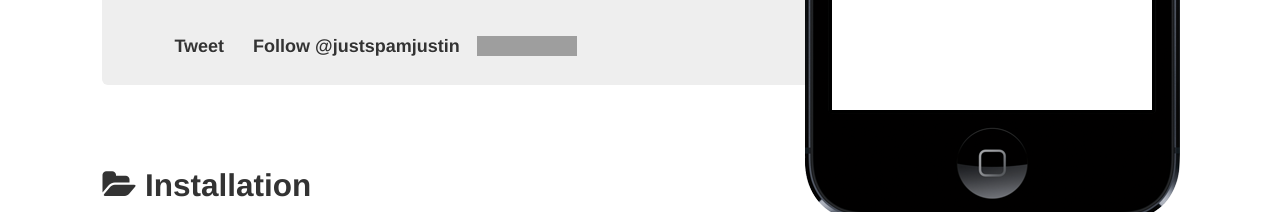
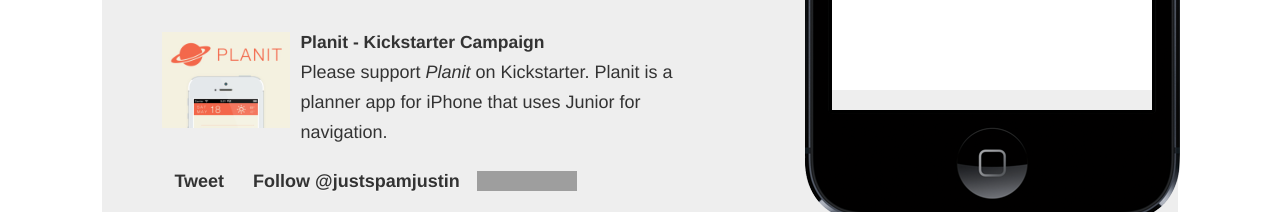
Before and after one commit to justspamjustin/junior, a plain HTML site: page index.html in a window 1280 px wide. Shown: the part 585-797 px from the top of the page. Drawn offline with Linux system fonts and the light colour scheme; grey boxes are pictures that could not be loaded; a script that the page names is missing.

Commit message:
Add Planit kickstarter

```diff
--- a/index.html
+++ b/index.html
@@ -50,6 +50,15 @@
             <li>Try loading this page on a mobile phone or try our "simulator" to the right.</li>
         </ul>
         <a href="https://github.com/justspamjustin/junior/archive/master.zip" class="btn btn-success btn-large">Download <i class="icon-download-alt"></i></a>
+          <div class="media planit-kickstarter" style="cursor:pointer;" onclick="window.location.href='http://www.kickstarter.com/projects/1159933420/planit-day-planning-so-simple-even-your-mom-will-u';">
+              <a class="pull-left" href="http://www.kickstarter.com/projects/1159933420/planit-day-planning-so-simple-even-your-mom-will-u">
+                  <div class="media-object" alt="Planit Planner iPhone app that uses Junior." style="width: 128px; height: 128px; background-image: url(docs/images/planit.jpg); background-size: contain; background-repeat: no-repeat;"></div>
+              </a>
+              <div class="media-body" style="width: 400px;">
+                  <h4 class="media-heading">Planit - Kickstarter Campaign</h4>
+                  Please support <i>Planit</i> on Kickstarter.  Planit is a planner app for iPhone that uses Junior for navigation.
+              </div>
+          </div>
         <div class="social-media-btns">
             <a href="https://twitter.com/share" class="twitter-share-button" data-via="justspamjustin" data-lang="en">Tweet</a>
             <script>!function(d,s,id){var js,fjs=d.getElementsByTagName(s)[0];if(!d.getElementById(id)){js=d.createElement(s);js.id=id;js.src="https://platform.twitter.com/widgets.js";fjs.parentNode.insertBefore(js,fjs);}}(document,"script","twitter-wjs");</script>
```
